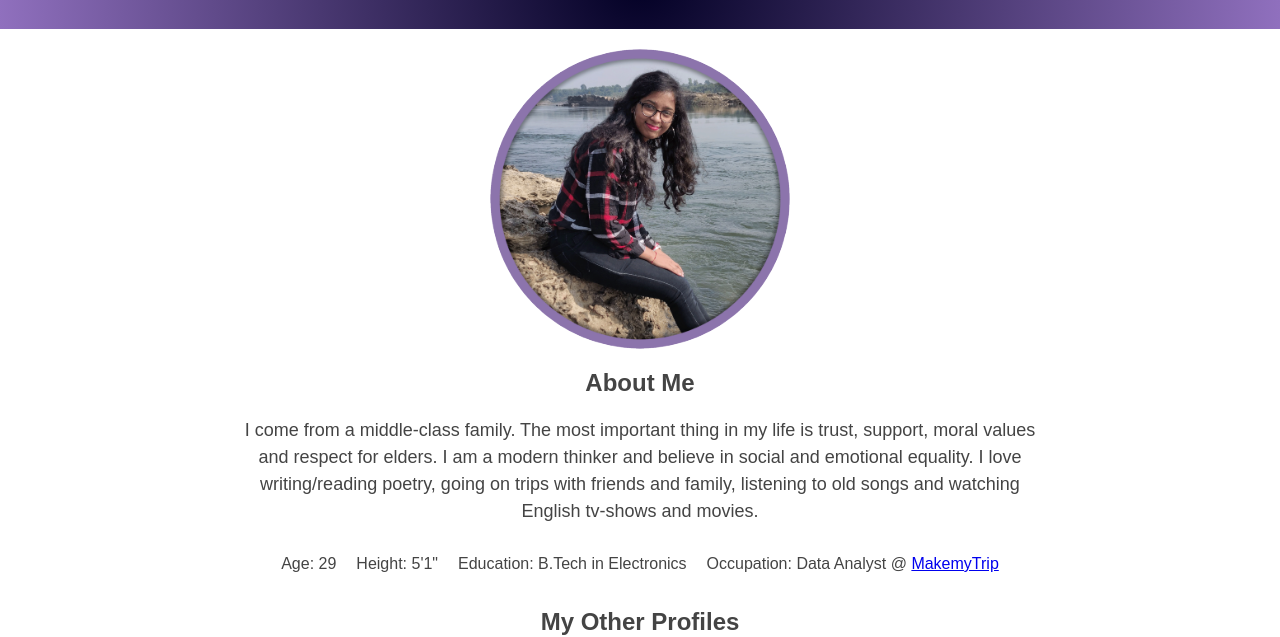
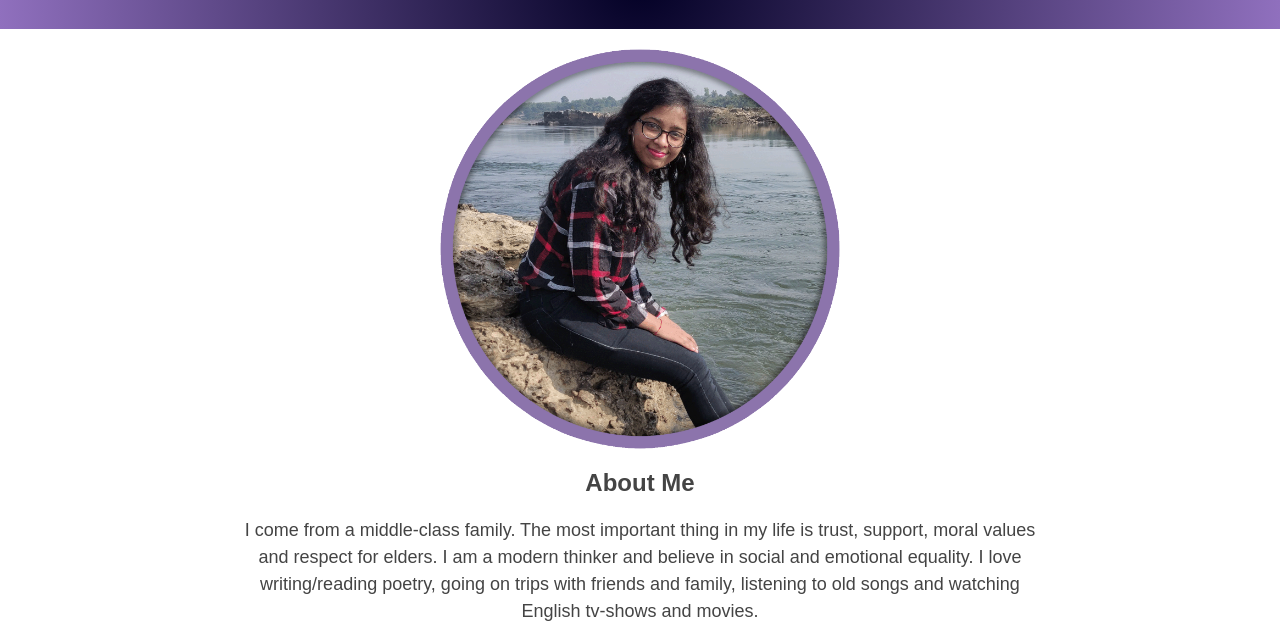
Before and after one commit to anand-srivastava/astha, a plain HTML site: page index.html in a window 1280 px wide. Shown: the part 72-709 px from the top of the page. Drawn offline with Linux system fonts and the light colour scheme.

Commit message:
Update index.html

```diff
--- a/index.html
+++ b/index.html
@@ -59,7 +59,7 @@
         color: #fff;
       }
       .profile-photo {
-        max-width: 300px;
+        max-width: 400px;
         border-radius: 50%;
         margin: 0 auto 20px;
         display: block;
```
